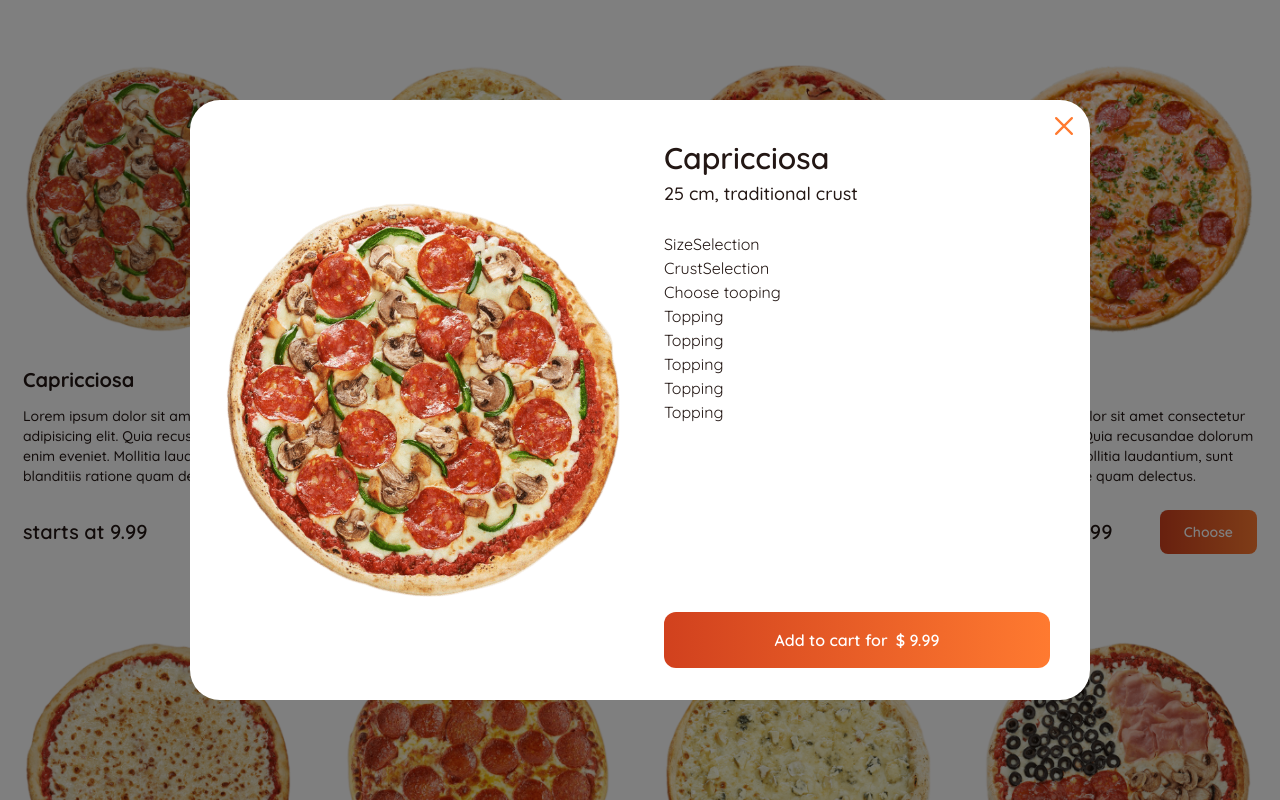
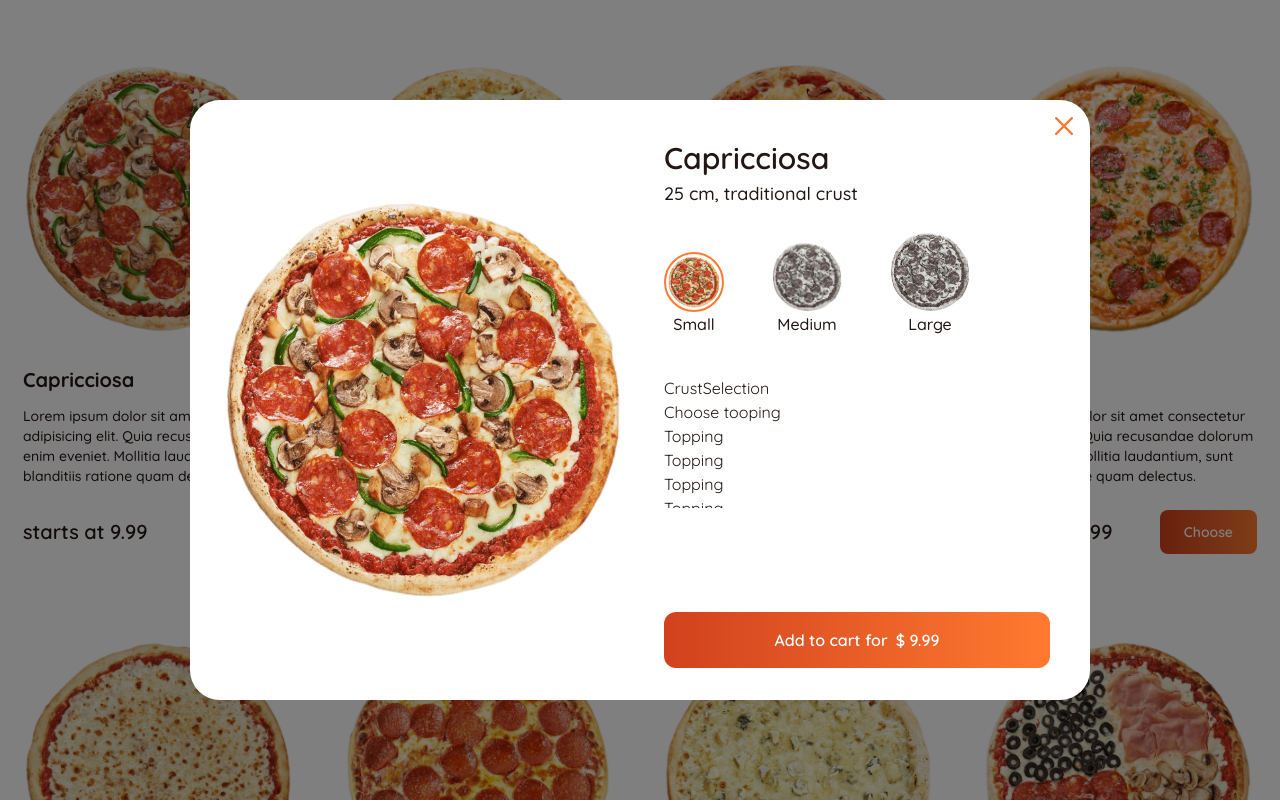
Before and after one commit to Jisap/pizzashopApp, a Next.js app: page / in a window 1280 px wide. Both pictures are taken after a click on the picture 158 px from the left and 199 px from the top of the page. Shown: the top 800 px of the page. Built offline with nearby package versions, Linux system fonts and the light colour scheme.

Commit message:
sizeSelection

```diff
--- a/src/app/components/PizzaDetails.js
+++ b/src/app/components/PizzaDetails.js
@@ -82,7 +82,11 @@
             </div>
 
             {/* size selection */}
-            <SizeSelection />
+            <SizeSelection
+                pizza={pizza}
+                size={size}
+                setSize={setSize}
+            />
             {/* crust selection */}
             <CrustSelection />
             {/* toppings */}
--- a/src/app/components/SizeSelection.js
+++ b/src/app/components/SizeSelection.js
@@ -1,5 +1,87 @@
-const SizeSelection = () => {
-  return <div>SizeSelection</div>;
+import Image from "next/image";
+
+
+const SizeSelection = ({ pizza, size, setSize }) => {
+
+  return (
+    <div className="mx-auto max-width-sm flex items-center justify-center lg:max-w-none lg:justify-start">
+      {/* sizes */}
+      <div className="flex gap-x-12 items-baseline mb-10 font-medium">
+        {/* small */}
+        <label className="flex flex-col items-center gap-x-2 cursor-pointer">
+          <Image
+            src={pizza.image}
+            width={60}
+            height={60}
+            alt=''
+            className={`${
+              size === 'small'
+                ? 'border-2 border-orange p-[2px] rounded-full'
+                :'border-tansparent filter saturate-[.1]'
+              }`
+            }
+
+          />
+          <input
+            type='radio'
+            name='size'
+            value='small'
+            checked={size === 'small'}
+            onChange={(e) => setSize(e.target.value)}
+            className="appearance-none"
+          />
+          Small
+        </label>
+        {/* medium */}
+        <label className="flex flex-col items-center gap-x-2 cursor-pointer">
+          <Image
+            src={pizza.image}
+            width={70}
+            height={70}
+            alt=''
+            className={`${size === 'medium'
+                ? 'border-2 border-orange p-[2px] rounded-full'
+                : 'border-tansparent filter saturate-[.1]'
+              }`
+            }
+
+          />
+          <input
+            type='radio'
+            name='size'
+            value='medium'
+            checked={size === 'medium'}
+            onChange={(e) => setSize(e.target.value)}
+            className="appearance-none"
+          />
+          Medium
+        </label>
+        {/* large */}
+        <label className="flex flex-col items-center gap-x-2 cursor-pointer">
+          <Image
+            src={pizza.image}
+            width={80}
+            height={80}
+            alt=''
+            className={`${size === 'large'
+                ? 'border-2 border-orange p-[2px] rounded-full'
+                : 'border-tansparent filter saturate-[.1]'
+              }`
+            }
+          />
+          <input
+            type='radio'
+            name='size'
+            value='large'
+            checked={size === 'large'}
+            onChange={(e) => setSize(e.target.value)}
+            className="appearance-none"
+          />
+          Large
+        </label>
+      </div>
+    </div>
+  )
 };
 
 export default SizeSelection;
```
